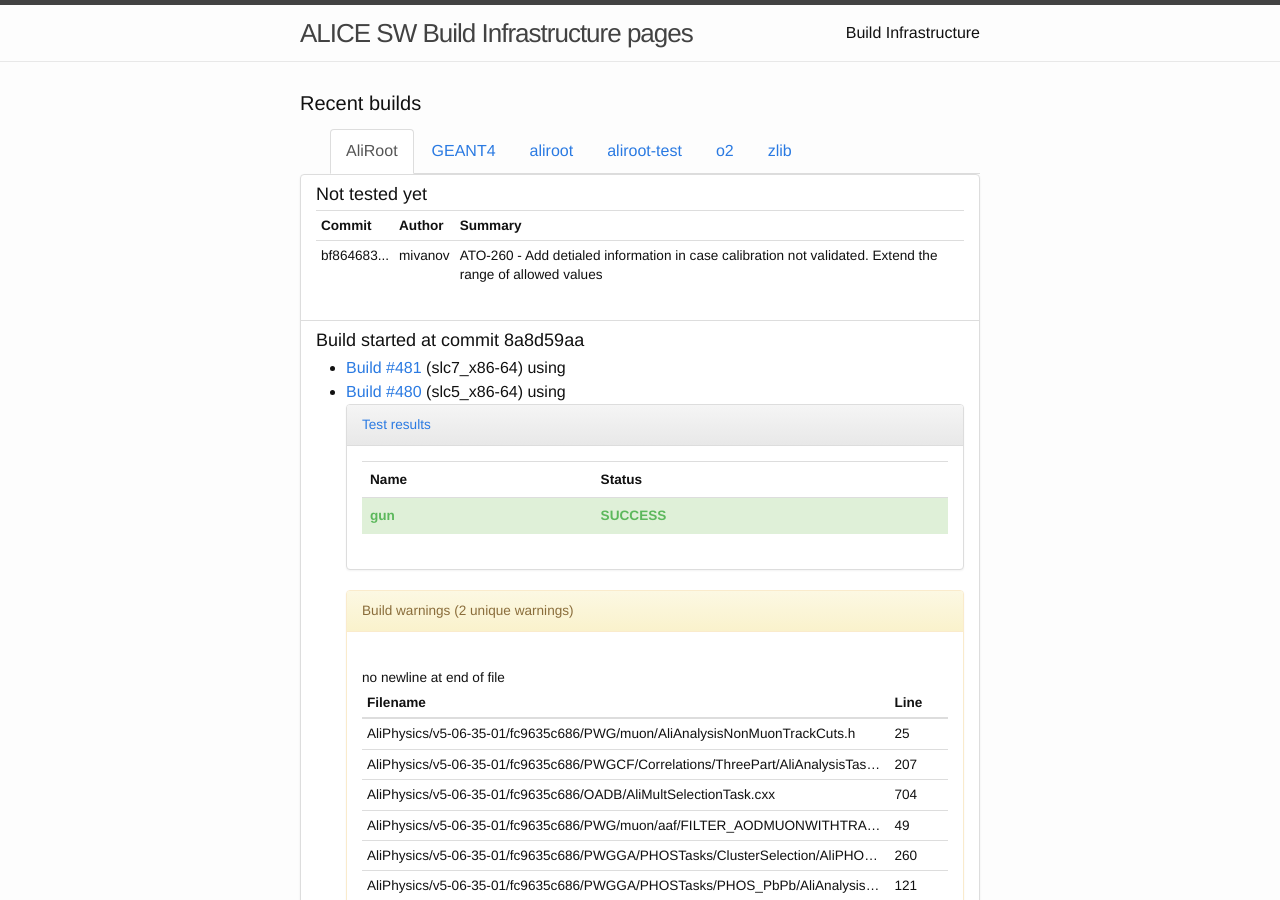
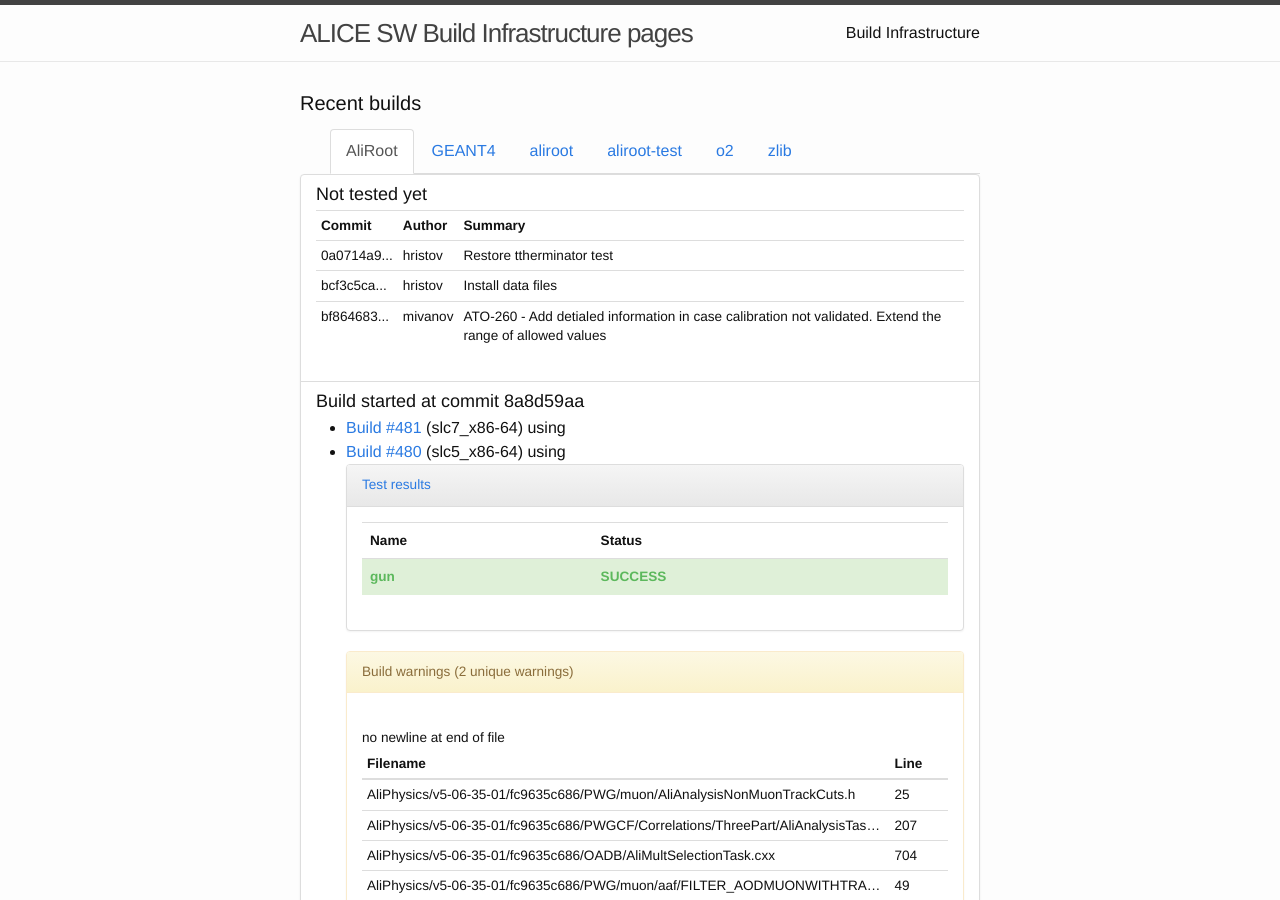
Before and after one commit to alisw/alisw.github.io, a Jekyll site: the page built from index.html, in a window 1280 px wide and 900 px high. Built offline with Jekyll 4.4.1, drawn with Linux system fonts in a browser that asks for light colours; nearby versions of some CDN libraries.

Commit message:
Updated results.

```diff
--- a/_data/commits-aliroot-master.yaml
+++ b/_data/commits-aliroot-master.yaml
@@ -1,3 +1,13 @@
+-
+ commit: "0a0714a98743874736feef1c9875d97534960c47"
+ message: >-
+    Restore ttherminator test
+ author: !!str hristov
+-
+ commit: "bcf3c5ca1763821ad63f148ec161fd9ea422675f"
+ message: >-
+    Install data files
+ author: !!str hristov
 -
  commit: "bf864683a871ec6a38085333e7589c487f07a2bd"
  message: >-
```
